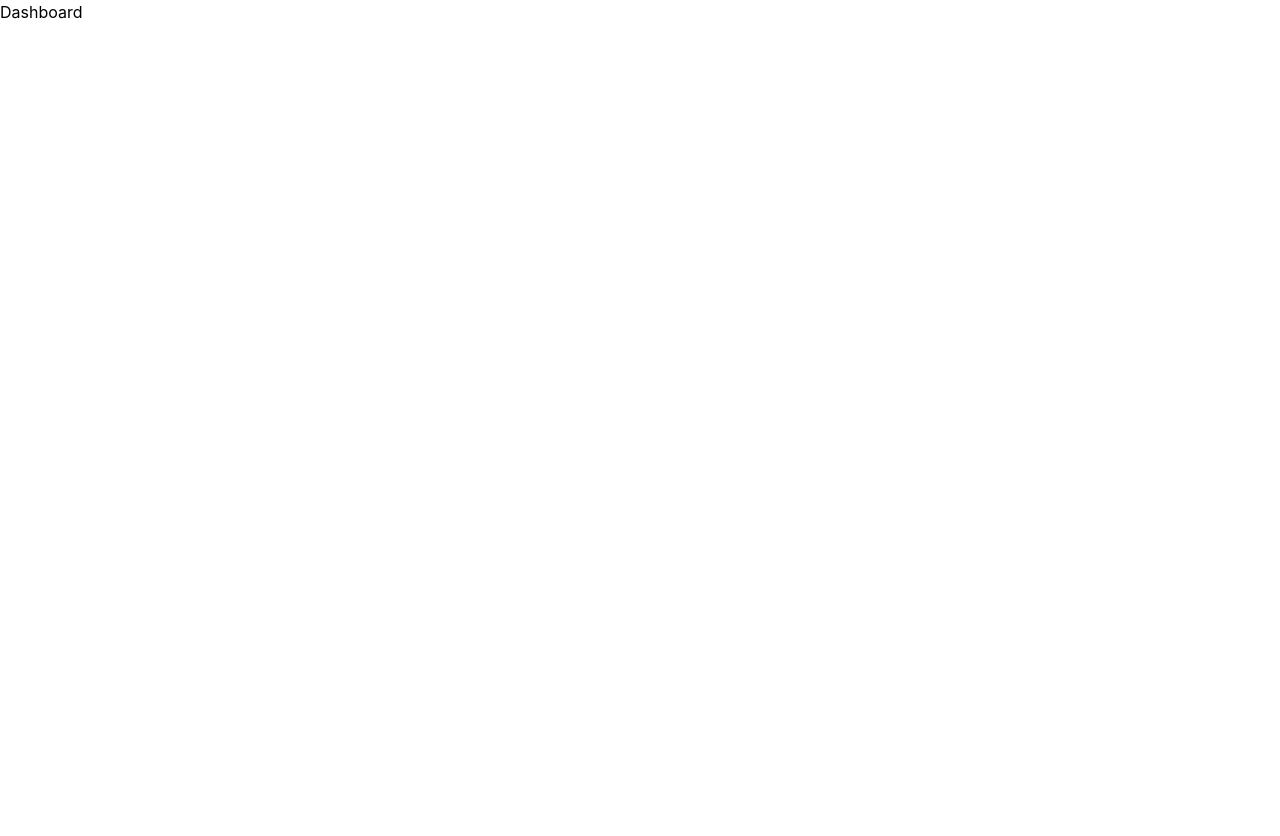
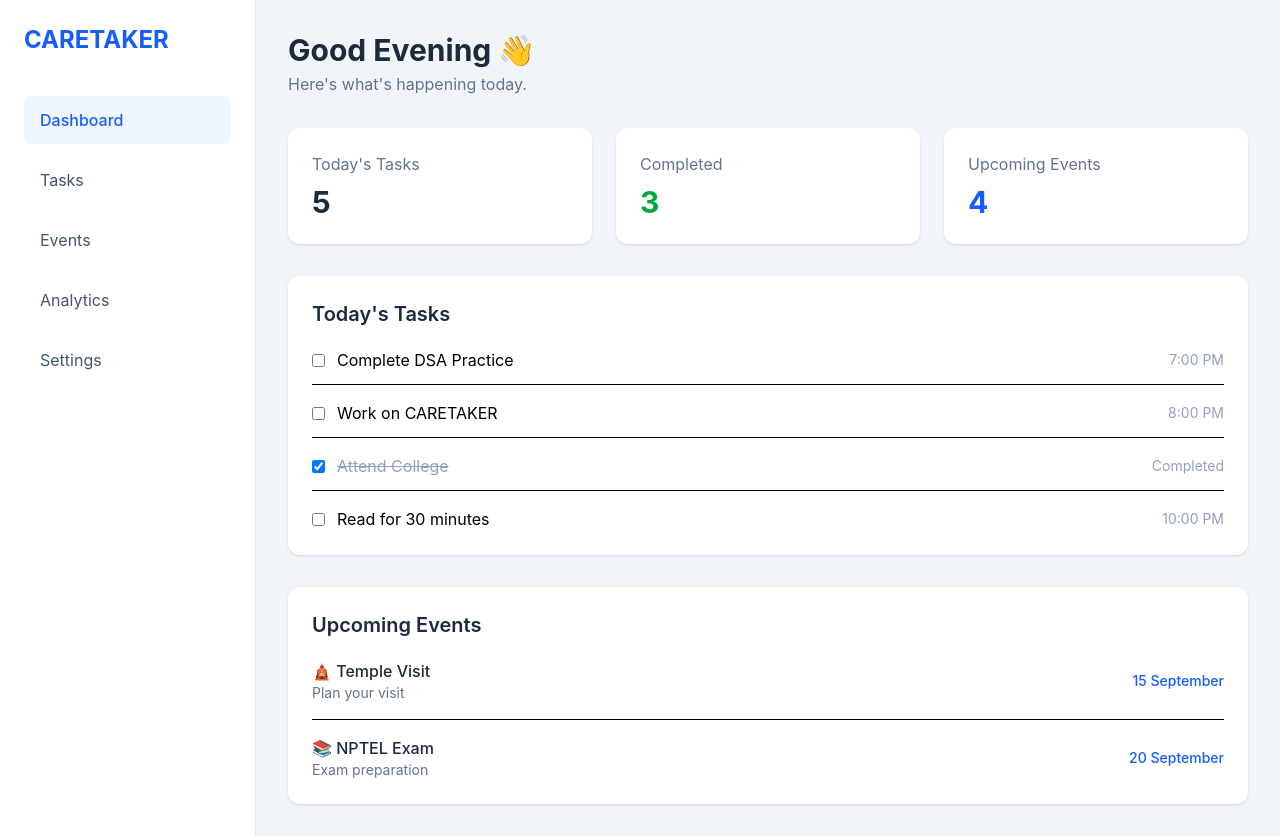
Before and after one commit to AmanChauhan264/CareTaker, a React app in the folder Frontend/: page /dashboard in a window 1280 px wide. Before the commit the page ends 800 px from the top, so only its background shows below. Built offline with nearby package versions, Linux system fonts and the light colour scheme; the HTML template or start-up script is replaced by a standard one.

Commit message:
push dashbaord code

```diff
--- a/Frontend/src/pages/Dashboard.jsx
+++ b/Frontend/src/pages/Dashboard.jsx
@@ -1,5 +1,173 @@
 function Dashboard() {
-  return <h1>Dashboard</h1>;
+  return (
+    <div className="min-h-screen flex bg-slate-100">
+
+      {/* Sidebar */}
+      <aside className="w-64 bg-white border-r border-slate-200 p-6">
+        <h1 className="text-2xl font-bold text-blue-600">
+          CARETAKER
+        </h1>
+
+        <nav className="mt-10 space-y-3">
+          <button className="w-full text-left px-4 py-3 rounded-lg bg-blue-50 text-blue-600 font-medium">
+            Dashboard
+          </button>
+
+          <button className="w-full text-left px-4 py-3 rounded-lg text-slate-600 hover:bg-slate-100">
+            Tasks
+          </button>
+
+          <button className="w-full text-left px-4 py-3 rounded-lg text-slate-600 hover:bg-slate-100">
+            Events
+          </button>
+
+          <button className="w-full text-left px-4 py-3 rounded-lg text-slate-600 hover:bg-slate-100">
+            Analytics
+          </button>
+
+          <button className="w-full text-left px-4 py-3 rounded-lg text-slate-600 hover:bg-slate-100">
+            Settings
+          </button>
+        </nav>
+      </aside>
+
+      {/* Main Content */}
+      <main className="flex-1 p-8">
+
+        {/* Header */}
+        <h2 className="text-3xl font-bold text-slate-800">
+          Good Evening 👋
+        </h2>
+
+        <p className="text-slate-500 mt-1">
+          Here's what's happening today.
+        </p>
+
+        {/* Statistics */}
+        <div className="grid grid-cols-1 md:grid-cols-3 gap-6 mt-8">
+
+          <div className="bg-white rounded-xl p-6 shadow-sm">
+            <p className="text-slate-500">Today's Tasks</p>
+            <h3 className="text-3xl font-bold text-slate-800 mt-2">
+              5
+            </h3>
+          </div>
+
+          <div className="bg-white rounded-xl p-6 shadow-sm">
+            <p className="text-slate-500">Completed</p>
+            <h3 className="text-3xl font-bold text-green-600 mt-2">
+              3
+            </h3>
+          </div>
+
+          <div className="bg-white rounded-xl p-6 shadow-sm">
+            <p className="text-slate-500">Upcoming Events</p>
+            <h3 className="text-3xl font-bold text-blue-600 mt-2">
+              4
+            </h3>
+          </div>
+
+        </div>
+
+        {/* Today's Tasks */}
+        <div className="bg-white rounded-xl p-6 shadow-sm mt-8">
+
+          <h3 className="text-xl font-semibold text-slate-800">
+            Today's Tasks
+          </h3>
+
+          <div className="mt-5 space-y-4">
+
+            <div className="flex items-center justify-between border-b pb-3">
+              <div className="flex items-center gap-3">
+                <input type="checkbox" />
+                <span>Complete DSA Practice</span>
+              </div>
+              <span className="text-sm text-slate-400">
+                7:00 PM
+              </span>
+            </div>
+
+            <div className="flex items-center justify-between border-b pb-3">
+              <div className="flex items-center gap-3">
+                <input type="checkbox" />
+                <span>Work on CARETAKER</span>
+              </div>
+              <span className="text-sm text-slate-400">
+                8:00 PM
+              </span>
+            </div>
+
+            <div className="flex items-center justify-between border-b pb-3">
+              <div className="flex items-center gap-3">
+                <input type="checkbox" defaultChecked />
+                <span className="line-through text-slate-400">
+                  Attend College
+                </span>
+              </div>
+              <span className="text-sm text-slate-400">
+                Completed
+              </span>
+            </div>
+
+            <div className="flex items-center justify-between">
+              <div className="flex items-center gap-3">
+                <input type="checkbox" />
+                <span>Read for 30 minutes</span>
+              </div>
+              <span className="text-sm text-slate-400">
+                10:00 PM
+              </span>
+            </div>
+
+          </div>
+        </div>
+
+        {/* Upcoming Events */}
+        <div className="bg-white rounded-xl p-6 shadow-sm mt-8">
+
+          <h3 className="text-xl font-semibold text-slate-800">
+            Upcoming Events
+          </h3>
+
+          <div className="mt-5 space-y-4">
+
+            <div className="flex items-center justify-between border-b pb-4">
+              <div>
+                <h4 className="font-medium text-slate-800">
+                  🛕 Temple Visit
+                </h4>
+                <p className="text-sm text-slate-500">
+                  Plan your visit
+                </p>
+              </div>
+
+              <span className="text-sm font-medium text-blue-600">
+                15 September
+              </span>
+            </div>
+
+            <div className="flex items-center justify-between">
+              <div>
+                <h4 className="font-medium text-slate-800">
+                  📚 NPTEL Exam
+                </h4>
+                <p className="text-sm text-slate-500">
+                  Exam preparation
+                </p>
+              </div>
+
+              <span className="text-sm font-medium text-blue-600">
+                20 September
+              </span>
+            </div>
+
+          </div>
+        </div>
+
+      </main>
+    </div>
+  );
 }
 
 export default Dashboard;
--- a/Frontend/src/pages/Register.jsx
+++ b/Frontend/src/pages/Register.jsx
@@ -1,8 +1,10 @@
-import { Link } from "react-router-dom";
+import { Link, useNavigate } from "react-router-dom";
 import { useState } from "react";
 import { FaEye, FaEyeSlash } from "react-icons/fa";
 
 function Register() {
+  const navigate = useNavigate();
+
   const [formData, setFormData] = useState({
     fullName: "",
     email: "",
@@ -49,11 +51,14 @@ function Register() {
     setError("");
 
     console.log("Registration Successful:", formData);
+
+    navigate("/dashboard");
   };
 
   return (
     <div className="min-h-screen flex items-center justify-center bg-slate-100 px-4">
       <div className="w-full max-w-lg bg-white rounded-2xl shadow-2xl p-10">
+
         <h1 className="text-3xl font-bold text-center text-blue-600">
           CARETAKER
         </h1>
@@ -63,6 +68,8 @@ function Register() {
         </p>
 
         <form onSubmit={handleSubmit} className="mt-8 space-y-4">
+
+          {/* Full Name */}
           <div>
             <label className="block text-sm font-medium text-slate-700 mb-1">
               Full Name
@@ -78,6 +85,7 @@ function Register() {
             />
           </div>
 
+          {/* Email */}
           <div>
             <label className="block text-sm font-medium text-slate-700 mb-1">
               Email
@@ -93,6 +101,7 @@ function Register() {
             />
           </div>
 
+          {/* Password */}
           <div>
             <label className="block text-sm font-medium text-slate-700 mb-1">
               Password
@@ -118,6 +127,7 @@ function Register() {
             </div>
           </div>
 
+          {/* Confirm Password */}
           <div>
             <label className="block text-sm font-medium text-slate-700 mb-1">
               Confirm Password
@@ -149,18 +159,21 @@ function Register() {
             </div>
           </div>
 
+          {/* Error */}
           {error && (
             <p className="text-red-500 text-sm text-center">
               {error}
             </p>
           )}
 
+          {/* Submit */}
           <button
             type="submit"
             className="w-full bg-blue-600 text-white py-3 rounded-lg hover:bg-blue-700 transition duration-300"
           >
             Create Account
           </button>
+
         </form>
 
         <p className="text-center text-slate-600 mt-6">
@@ -172,6 +185,7 @@ function Register() {
             Login
           </Link>
         </p>
+
       </div>
     </div>
   );
```
